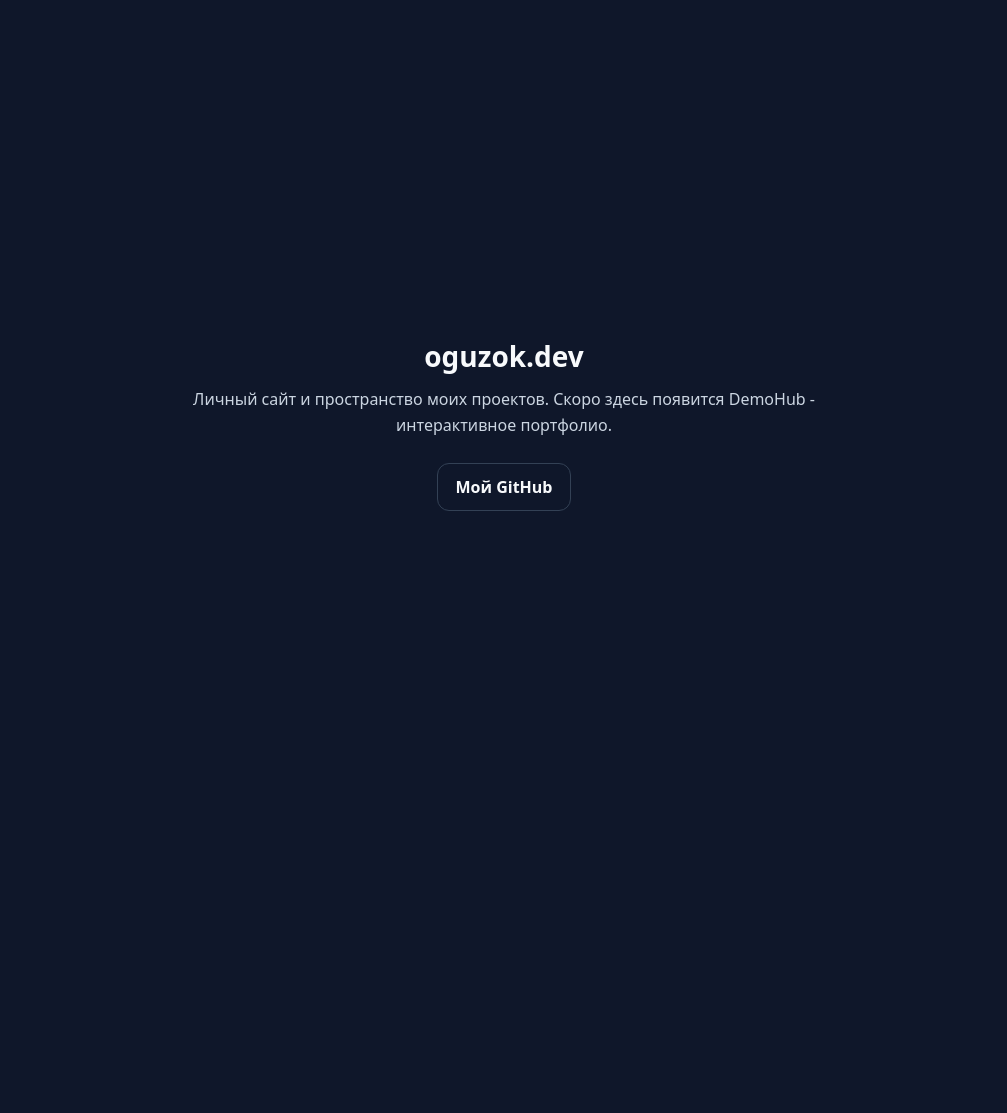
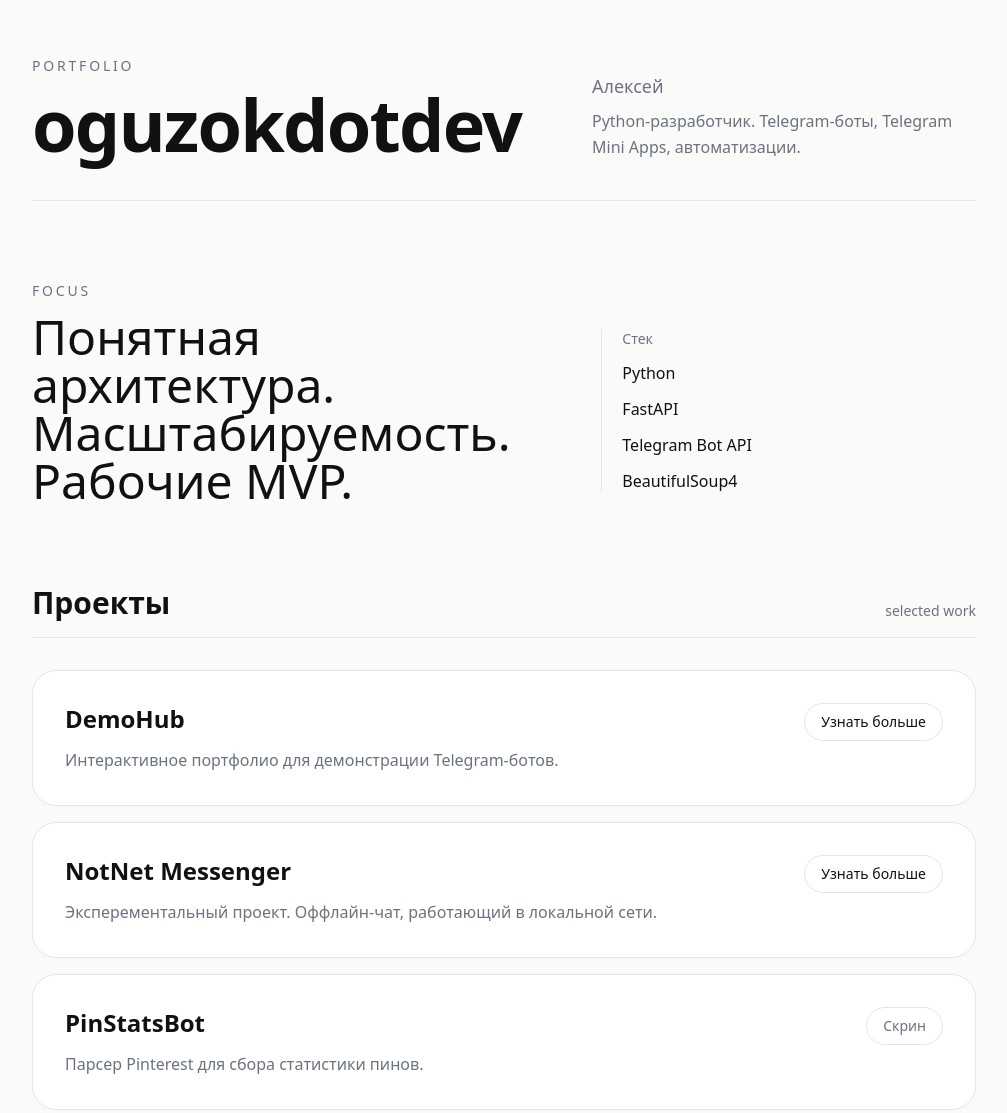
Before and after one commit to oguzokdotdev/demohub, a plain HTML site: page index.html in a window 1280 px wide. Shown: the top 1113 px of the page, without its empty margins (136-1143 px from the left). Before the commit the page ends 848 px from the top, so only its background shows below. Drawn offline with nearby package versions, Linux system fonts and the light colour scheme.

Commit message:
Редизайн лендинга

```diff
--- /dev/null
+++ b/css/style.css
@@ -0,0 +1,103 @@
+* {
+  margin: 0;
+  padding: 0;
+  box-sizing: border-box;
+}
+
+body {
+  background: #0f172a;
+  color: #e5e7eb;
+  font-family: system-ui, -apple-system, BlinkMacSystemFont, "Segoe UI", sans-serif;
+  line-height: 1.5;
+}
+
+.container {
+  width: 100%;
+  max-width: 920px;
+  margin: 0 auto;
+  padding: 56px 20px 40px;
+}
+
+header {
+  margin-bottom: 72px;
+}
+
+header h1 {
+  font-size: 52px;
+  line-height: 1;
+  margin-bottom: 10px;
+}
+
+header p {
+  font-size: 20px;
+  color: #94a3b8;
+}
+
+section {
+  margin-bottom: 56px;
+}
+
+section h2 {
+  font-size: 30px;
+  margin-bottom: 18px;
+}
+
+#hero {
+  padding: 28px 0;
+  border-top: 1px solid rgba(148, 163, 184, 0.18);
+  border-bottom: 1px solid rgba(148, 163, 184, 0.18);
+}
+
+#hero h2 {
+  font-size: 34px;
+  margin-bottom: 10px;
+}
+
+#hero p {
+  font-size: 18px;
+  color: #94a3b8;
+}
+
+article {
+  background: #111827;
+  border: 1px solid rgba(148, 163, 184, 0.14);
+  border-radius: 18px;
+  padding: 22px 24px;
+  margin-bottom: 16px;
+  transition: transform 0.18s ease, border-color 0.18s ease;
+}
+
+article:hover {
+  transform: translateY(-2px);
+  border-color: rgba(96, 165, 250, 0.5);
+}
+
+article h3 {
+  font-size: 24px;
+  margin-bottom: 8px;
+}
+
+article p {
+  color: #94a3b8;
+  font-size: 17px;
+}
+
+a {
+  color: #60a5fa;
+  text-decoration: none;
+}
+
+a:hover {
+  text-decoration: underline;
+}
+
+footer {
+  margin-top: 72px;
+  padding-top: 24px;
+  border-top: 1px solid rgba(148, 163, 184, 0.18);
+}
+
+footer p {
+  color: #64748b;
+  font-size: 14px;
+}
--- a/index.html
+++ b/index.html
@@ -3,72 +3,155 @@
 <head>
   <meta charset="UTF-8" />
   <meta name="viewport" content="width=device-width, initial-scale=1.0" />
-  <title>oguzok.tech</title>
-  <style>
-    body {
-      margin: 0;
-      font-family: system-ui, sans-serif;
-      background: #0f172a;
-      color: #f8fafc;
-      display: flex;
-      align-items: center;
-      justify-content: center;
-      min-height: 100vh;
-      text-align: center;
-      padding: 24px;
-    }
+  <title>Портфолио / oguzok.dev</title>
 
-    .card {
-      max-width: 700px;
-    }
+  <script src="https://cdn.tailwindcss.com"></script>
+  <script src="js/main.js"></script>
+</head>
+<body class="bg-soft text-ink antialiased">
+  <div class="mx-auto min-h-screen max-w-5xl px-6 py-10 md:px-10 md:py-14">
 
-    h1 {
-      font-size: 28px;
-      margin: 0 0 12px;
-    }
+    <header class="mb-20 border-b border-line pb-10">
+      <div class="flex flex-col gap-6 md:flex-row md:items-end md:justify-between">
+        <div>
+          <p class="mb-3 text-sm tracking-[0.2em] text-muted uppercase">Portfolio</p>
+          <h1 class="text-5xl font-semibold tracking-tight md:text-7xl">oguzokdotdev</h1>
+        </div>
 
-    p {
-      font-size: 16px;
-      line-height: 1.6;
-      color: #cbd5e1;
-      margin: 0 0 24px;
-    }
+        <div class="max-w-sm">
+          <p class="text-lg text-muted">Алексей</p>
+          <p class="mt-2 text-base leading-relaxed text-muted">
+            Python-разработчик. Telegram-боты, Telegram Mini Apps, автоматизации.
+          </p>
+        </div>
+      </div>
+    </header>
 
-    .links {
-      display: flex;
-      gap: 12px;
-      justify-content: center;
-      flex-wrap: wrap;
-    }
+    <main class="space-y-20">
 
-    a {
-      color: #0f172a;
-      background: #f8fafc;
-      text-decoration: none;
-      padding: 12px 18px;
-      border-radius: 12px;
-      font-weight: 600;
-    }
+      <section id="hero" class="grid gap-8 md:grid-cols-12">
+        <div class="md:col-span-7">
+          <p class="mb-3 text-sm tracking-[0.2em] text-muted uppercase">Focus</p>
+          <h2 class="max-w-2xl text-3xl font-medium leading-tight md:text-5xl">
+            Понятная архитектура. Масштабируемость. Рабочие MVP.
+          </h2>
+        </div>
 
-    a.secondary {
-      background: transparent;
-      color: #f8fafc;
-      border: 1px solid #334155;
-    }
-  </style>
-</head>
-<body>
-  <div class="card">
-    <h1>oguzok.dev</h1>
-    <p>
-      Личный сайт и пространство моих проектов. Скоро здесь появится DemoHub - интерактивное портфолио.
-    </p>
+        <div class="md:col-span-5 md:pt-12">
+          <div class="space-y-3 border-l border-line pl-5">
+            <p class="text-sm text-muted">Стек</p>
+            <p class="text-base">Python</p>
+            <p class="text-base">FastAPI</p>
+            <p class="text-base">Telegram Bot API</p>
+            <p class="text-base">BeautifulSoup4</p>
+          </div>
+        </div>
+      </section>
 
-    <div class="links">
-      <a class="secondary" href="https://github.com/oguzokdotdev" target="_blank">
-        Мой GitHub
-      </a>
-    </div>
+      <section id="projects">
+        <div class="mb-8 flex items-end justify-between gap-4 border-b border-line pb-4">
+          <h2 class="text-2xl font-semibold md:text-3xl">Проекты</h2>
+          <p class="text-sm text-muted">selected work</p>
+        </div>
+
+        <div class="space-y-4">
+          <article class="group rounded-3xl border border-line bg-white p-6 transition hover:-translate-y-0.5 hover:shadow-sm md:p-8">
+            <div class="flex flex-col gap-6 md:flex-row md:items-start md:justify-between">
+              <div class="max-w-2xl">
+                <h3 class="text-2xl font-semibold">DemoHub</h3>
+                <p class="mt-3 text-base leading-relaxed text-muted">
+                  Интерактивное портфолио для демонстрации Telegram-ботов.
+                </p>
+              </div>
+                <div class="shrink-0 flex items-center">
+                  <a
+                    href="https://github.com/oguzokdotdev/demohub"
+                    target="_blank"
+                    class="inline-flex items-center gap-2 rounded-full border border-line px-4 py-2 text-sm font-medium transition hover:bg-ink hover:text-white"
+                  >
+                    Узнать больше
+                  </a>
+                </div>
+            </div>
+          </article>
+
+        <div class="space-y-4">
+          <article class="group rounded-3xl border border-line bg-white p-6 transition hover:-translate-y-0.5 hover:shadow-sm md:p-8">
+            <div class="flex flex-col gap-6 md:flex-row md:items-start md:justify-between">
+              <div class="max-w-2xl">
+                <h3 class="text-2xl font-semibold">NotNet Messenger</h3>
+                <p class="mt-3 text-base leading-relaxed text-muted">
+                  Эксперементальный проект. Оффлайн-чат, работающий в локальной сети.
+                </p>
+              </div>
+                <div class="shrink-0 flex items-center">
+                  <a
+                    href="https://github.com/oguzokdotdev/notnet-messenger"
+                    target="_blank"
+                    class="inline-flex items-center gap-2 rounded-full border border-line px-4 py-2 text-sm font-medium transition hover:bg-ink hover:text-white"
+                  >
+                    Узнать больше
+                  </a>
+                </div>
+            </div>
+          </article>
+
+          <article class="group rounded-3xl border border-line bg-white p-6 transition hover:-translate-y-0.5 hover:shadow-sm md:p-8">
+            <div class="flex flex-col gap-6 md:flex-row md:items-start md:justify-between">
+              <div class="max-w-2xl">
+                <h3 class="text-2xl font-semibold">PinStatsBot</h3>
+                <p class="mt-3 text-base leading-relaxed text-muted">
+                  Парсер Pinterest для сбора статистики пинов.
+                </p>
+              </div>
+
+              <div class="shrink-0">
+                <button
+                  onclick="openScreenshot()"
+                  class="rounded-full border border-line px-4 py-2 text-sm text-muted hover:bg-ink hover:text-white transition"
+                >
+                  Скрин
+                </button>
+              </div>
+            </div>
+          </article>
+        </div>
+      </section>
+
+      <section id="contacts" class="grid gap-8 border-t border-line pt-8 md:grid-cols-12">
+        <div class="md:col-span-4">
+          <h2 class="text-2xl font-semibold">Контакты</h2>
+        </div>
+
+        <div class="md:col-span-8">
+          <div class="space-y-3">
+            <a href="mailto:hi@oguzok.tech" class="block text-xl underline decoration-line underline-offset-4 hover:text-muted">
+              hi@oguzok.tech
+            </a>
+            <p class="text-base text-muted">
+              E-mail для связи. Ответ в течении 24-х часов.
+            </p>
+          </div>
+        </div>
+      </section>
+
+    </main>
+
+    <footer class="mt-20 border-t border-line pt-6">
+      <p class="text-sm text-muted">© 2026 Алексей О.</p>
+    </footer>
   </div>
+<div
+  id="screenshot-modal"
+  class="hidden fixed inset-0 bg-black/70 flex items-center justify-center p-6 z-50"
+  onclick="closeScreenshot()"
+>
+
+  <img
+    src="images/pinstats.png"
+    class="max-h-[90vh] rounded-xl shadow-2xl"
+  >
+
+</div>
 </body>
 </html>
--- /dev/null
+++ b/js/main.js
@@ -0,0 +1,24 @@
+tailwind.config = {
+    theme: {
+    extend: {
+        colors: {
+        ink: "#111111",
+        muted: "#6b7280",
+        line: "#e7e5e4",
+        soft: "#fafaf9",
+        accent: "#1f2937"
+        }
+    }
+    }
+}
+
+function togglePinStats() {
+  const el = document.getElementById("pinstats-screen");
+  el.classList.toggle("hidden");
+}
+function openScreenshot() {
+  document.getElementById("screenshot-modal").classList.remove("hidden")
+}
+function closeScreenshot() {
+  document.getElementById("screenshot-modal").classList.add("hidden")
+}
```
Also changed, not shown: images/pinstats.png (added).
